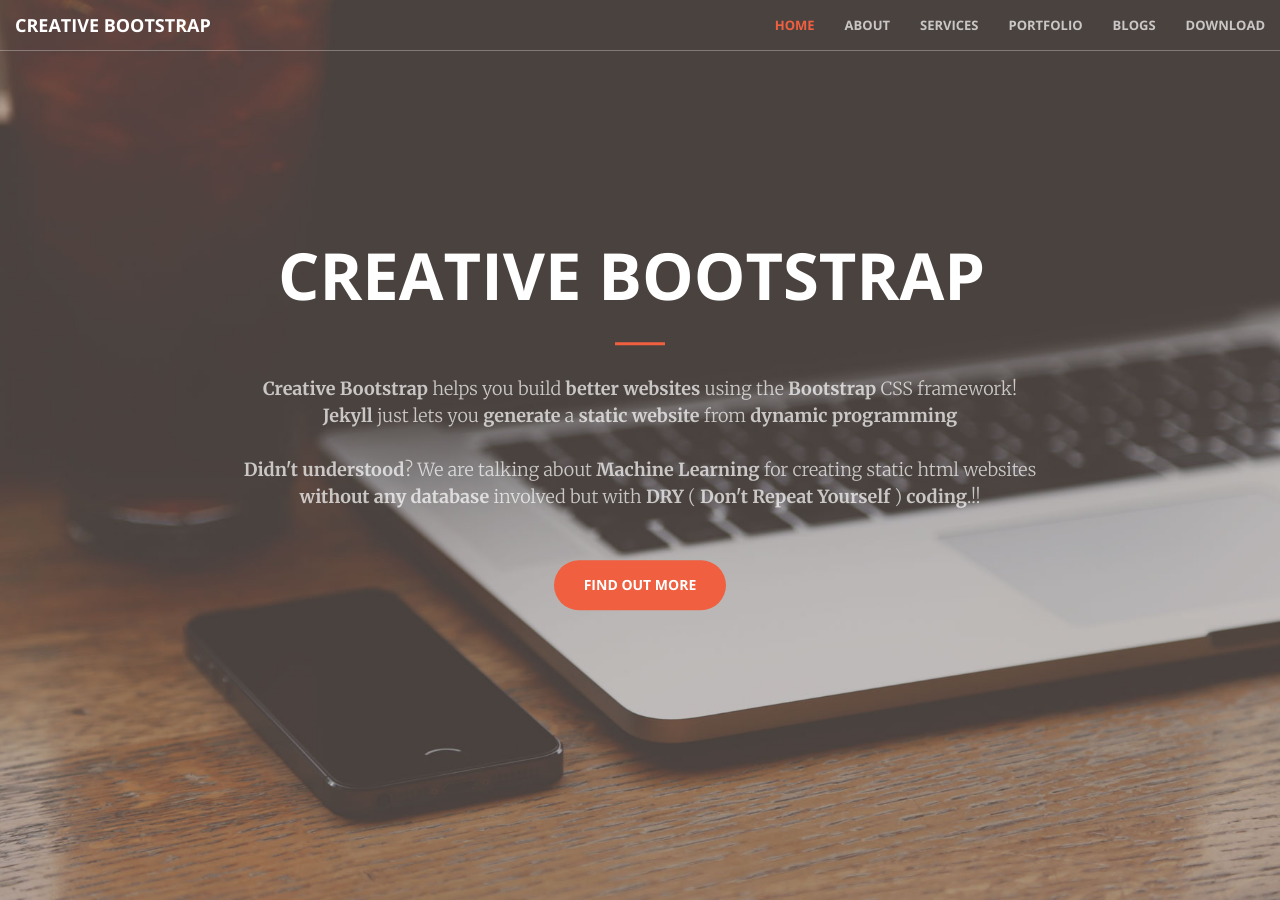
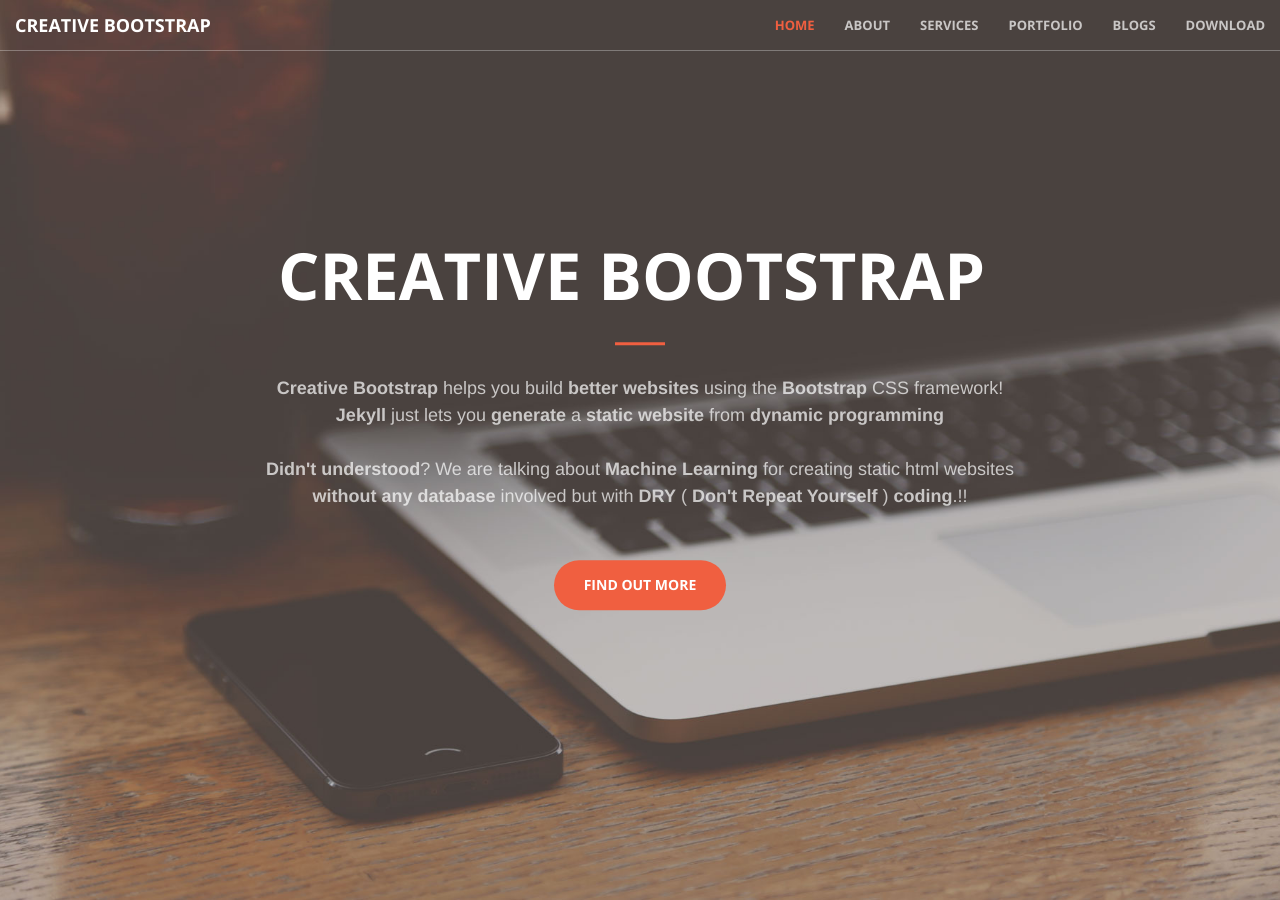
Before and after one commit to IamManchanda/creative-bootstrap, a Jekyll site: the page built from index.html, in a window 1280 px wide and 900 px high. Built offline with Jekyll 4.4.1, drawn with Linux system fonts in a browser that asks for light colours.

Commit message:
Removing Merri weather google font

```diff
--- a/_includes/css/creative.css
+++ b/_includes/css/creative.css
@@ -8,10 +8,6 @@
 body {
     width: 100%;
     height: 100%;
-}
-
-body {
-    font-family: Merriweather,'Helvetica Neue',Arial,sans-serif;
 }
 
 hr {
```
